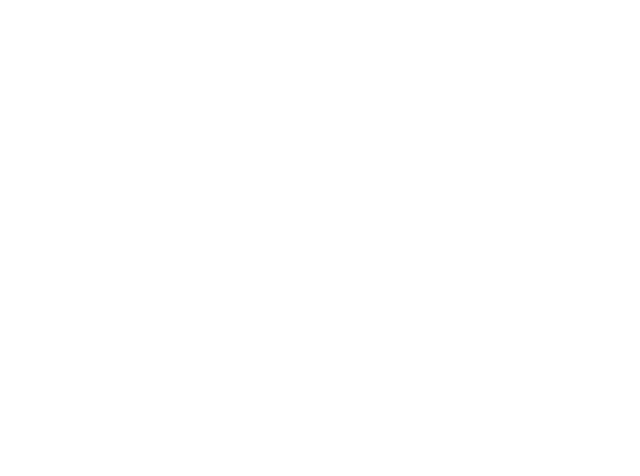
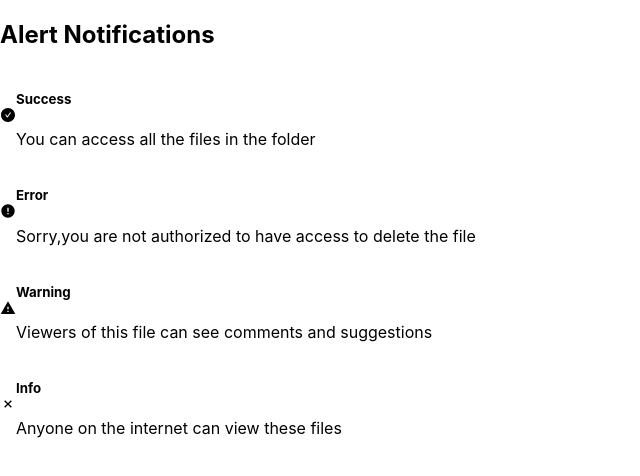
Before and after one commit to Kanth789/FirstReactAssignment, a React (Create React App) app in the folder react-ssignments/: page / in a window 1280 px wide. Shown: the top 476 px of the page, without its empty margins (0-640 px from the left). Built offline with nearby package versions, Linux system fonts and the light colour scheme.

Commit message:
alert notification functions

```diff
--- a/react-ssignments/src/App.css
+++ b/react-ssignments/src/App.css
@@ -36,3 +36,9 @@
     transform: rotate(360deg);
   }
 }
+.card{
+  display: flex;
+  flex-direction: row;
+  align-items: center;
+
+}
--- a/react-ssignments/src/App.js
+++ b/react-ssignments/src/App.js
@@ -1,11 +1,10 @@
 import logo from './logo.svg';
 import './App.css';
+import AlertNotifcation from './components/AlertNotifcation';
 
 function App() {
   return (
-    <div className="App">
-
-    </div>
+  <AlertNotifcation/>
   );
 }
 
--- /dev/null
+++ b/react-ssignments/src/components/AlertNotifcation.js
@@ -0,0 +1,59 @@
+import { Component } from "react";
+import Notification from "./Notification";
+import { AiFillCheckCircle } from "react-icons/ai";
+import { GrFormClose } from "react-icons/gr";
+import { MdWarning } from "react-icons/md";
+import { RiErrorWarningFill } from "react-icons/ri";
+const AlertList = [
+    {
+        uniqueNo:1,
+        title:'Success',
+        desc:"You can access all the files in the folder",
+        tagElement :<AiFillCheckCircle/>,
+        className: "AiFillCheckCircle"
+    },
+    {
+        uniqueNo:2,
+        title:'Error',
+        desc:"Sorry,you are not authorized to have access to delete the file",
+        tagElement :<RiErrorWarningFill/>,
+        className : "RiErrorWarningFill"
+    },
+    {
+        uniqueNo:3,
+        title:'Warning',
+        desc:"Viewers of this file can see comments and suggestions",
+        tagElement :<MdWarning/>,
+        className :"MdWarning"
+    },
+    {
+        uniqueNo:4,
+        title:'Info',
+        desc:"Anyone on the internet can view these files",
+        tagElement :<GrFormClose/>,
+        className :"GrFormClose "
+    }
+
+]
+
+
+class AlertNotifcation extends Component{
+    render()
+    {
+        return(
+            <div className="main-conatiner">
+                <div className="main">
+                    <div className="header">
+                        <h2>Alert Notifications</h2>
+                    </div>
+                    <div className="notification-container">
+                    {AlertList.map(eachItem=>(<Notification AlertData={eachItem} key={eachItem.id}>
+                           {eachItem.tagElement}
+                    </Notification>))}
+                    </div>
+                </div>
+            </div>
+        )
+    }
+}
+export default AlertNotifcation
--- /dev/null
+++ b/react-ssignments/src/components/Notification.js
@@ -0,0 +1,20 @@
+import { AiFillCheckCircle } from "react-icons/ai";
+import { GrFormClose } from "react-icons/gr";
+import { MdWarning } from "react-icons/md";
+import { RiErrorWarningFill } from "react-icons/ri";
+const Notification = (props) =>{
+    const{AlertData} = props
+    const{className,title,desc,tagElement} = AlertData
+    return(
+        <div className="card">
+            <div className="card-icon">
+               {props.children}
+            </div>
+            <div className="card-contnet">
+                <h5>{AlertData.title}</h5>
+                <p>{AlertData.desc}</p>
+            </div>
+        </div>
+    )
+}
+export default Notification
```
